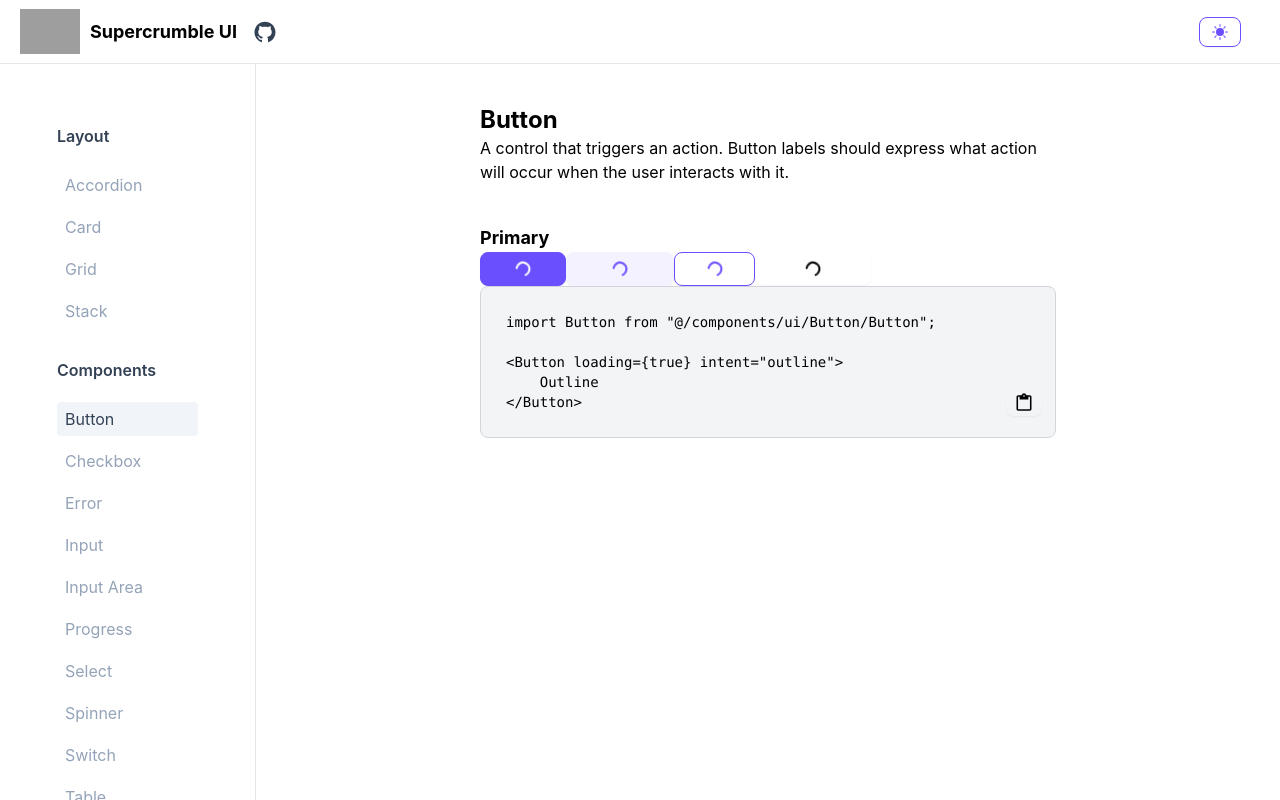
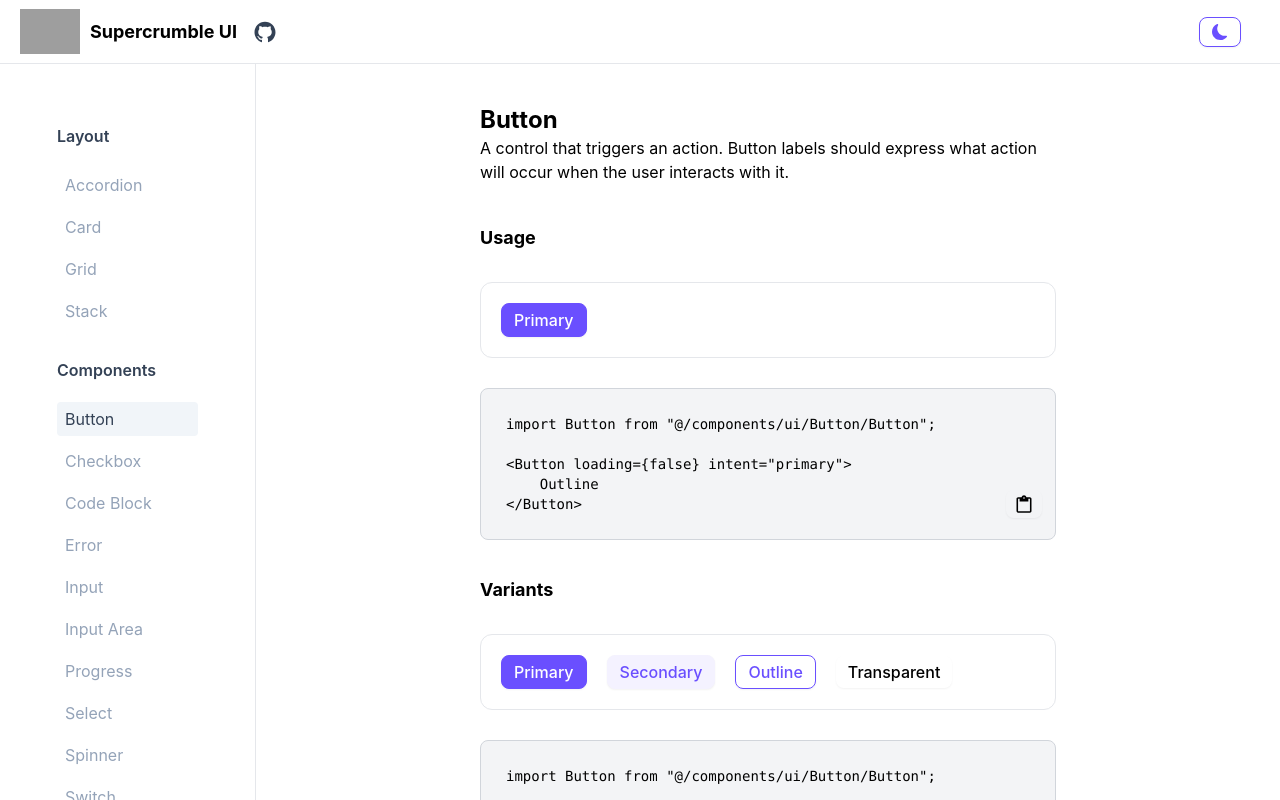
Before and after one commit to elijahnikov/ui, a Next.js app: page /button in a window 1280 px wide. Shown: the top 800 px of the page. Built offline with nearby package versions, Linux system fonts and the light colour scheme; grey boxes are pictures that could not be loaded; a web font is replaced by a local one.

Commit message:
populating button page, various fixes around layout and colouring

```diff
--- a/src/components/common/ComponentsBar/ComponentsBar.tsx
+++ b/src/components/common/ComponentsBar/ComponentsBar.tsx
@@ -15,8 +15,8 @@ const ComponentsBar = () => {
     }, []);
 
     return (
-        <div className="hidden md:flex dark:border-gray-800 border-r-[1px] min-w-[20%] w-[20%] dark:bg-black bg-white mx-auto justify-center align-center flex p-[10px] float-left h-[100vh]">
-            <div className="mt-[40px] w-[60%]">
+        <div className="hidden md:flex mt-[00px] dark:border-gray-800 border-r-[1px] h-[100vh] min-w-[20%] w-[20%] dark:bg-black bg-white  mx-auto justify-center align-center flex p-[10px] float-left">
+            <div className="mt-[40px] w-[60%] ">
                 <div className="mt-[10px]">
                     {componentMap.map(
                         (componentSection: ComponentSectionMapType) => (
--- a/src/components/common/ContentBar/ContentBar.tsx
+++ b/src/components/common/ContentBar/ContentBar.tsx
@@ -4,7 +4,7 @@ interface ContentBarProps {
 
 const ContentBar = ({ children }: ContentBarProps) => {
     return (
-        <div className="dark:bg-black w-[100%] min-w-[100%] md:min-w-[80%] md:w-[80%] flex mx-auto p-[20px] justify-center h-[100vh]">
+        <div className="dark:bg-black w-[100%] min-w-[100%] overflow-y-auto max-h-[2000px] md:min-w-[80%] md:w-[80%] flex mx-auto p-[20px] justify-center min-h-[100vh]">
             <div className="w-[45vw] mt-[20px] dark:text-white text-black">
                 {children}
             </div>
--- a/src/components/common/DarkModeSwitch/DarkModeSwitch.tsx
+++ b/src/components/common/DarkModeSwitch/DarkModeSwitch.tsx
@@ -1,22 +1,28 @@
 import Button from "@/components/ui/Button/Button";
 import { useTheme } from "next-themes";
-import { BsFillSunFill } from "react-icons/bs";
+import { useEffect, useState } from "react";
+import { BsFillSunFill, BsMoon, BsMoonFill } from "react-icons/bs";
 import { MdDarkMode } from "react-icons/md";
 
 interface DarkModeSwitchProps {}
 
 const DarkModeSwitch = ({}: DarkModeSwitchProps) => {
     const { theme, setTheme } = useTheme();
+    const [isDark, setIsDark] = useState<boolean>(theme === "dark");
+    useEffect(() => {
+        setIsDark(theme === "dark");
+    }, [theme]);
+
     return (
         <Button
             loading={false}
-            intent={theme === "light" ? "primary" : "outline"}
+            intent={theme === "light" ? "secondary" : "outline"}
             className="p-2 rounded-md"
             onClick={() => {
                 setTheme(theme === "light" ? "dark" : "light");
             }}
         >
-            {theme === "light" ? <MdDarkMode /> : <BsFillSunFill />}
+            {!isDark ? <BsMoonFill /> : <BsFillSunFill />}
         </Button>
     );
 };
--- a/src/components/common/Layout/Layout.tsx
+++ b/src/components/common/Layout/Layout.tsx
@@ -12,13 +12,13 @@ interface LayoutProps {
 
 const Layout = ({ children, title }: LayoutProps) => {
     return (
-        <div className="h-[100%] min-h-[100%]">
+        <div className="h-[100%]">
             <Head>
                 <title>{title}</title>
             </Head>
-            <div className="mx-auto ">
+            <div className="mx-auto">
                 <NavBar />
-                <div className="absolute block w-full top-[8vh]">
+                <div className="absolute w-full top-[8vh]">
                     <ComponentsBar />
                     <ContentBar>{children}</ContentBar>
                 </div>
--- /dev/null
+++ b/src/maps/componentCode/buttonCode.ts
@@ -0,0 +1,24 @@
+export const buttonCode = {
+    primary: `import Button from "@/components/ui/Button/Button";
+
+<Button loading={false} intent="primary">
+    Outline
+</Button>`,
+    variants: `import Button from "@/components/ui/Button/Button";
+
+<Button loading={false} intent="primary">
+    Outline
+</Button>
+
+<Button loading={false} intent="secondary">
+    Secondary
+</Button>
+
+<Button loading={true} intent="outline">
+    Outline
+</Button>
+
+<Button loading={true} intent="transparent">
+    Transparent
+</Button>`,
+};
--- a/src/maps/componentMap.ts
+++ b/src/maps/componentMap.ts
@@ -135,6 +135,13 @@ export const componentMap: ComponentSectionMapType[] = [
                 href: "/error",
                 disabled: true,
             },
+            {
+                id: 16,
+                title: "Code Block",
+                value: "codeBlock",
+                href: "/codeBlock",
+                disabled: true,
+            },
         ],
     },
 ];
--- a/src/pages/button.tsx
+++ b/src/pages/button.tsx
@@ -2,46 +2,55 @@ import CodeBlock from "@/components/common/CodeBlock/CodeBlock";
 import Layout from "@/components/common/Layout/Layout";
 import PageHeader from "@/components/common/PageHeader/PageHeader";
 import Button from "@/components/ui/Button/Button";
-import Input from "@/components/ui/Input/Input";
+import { buttonCode } from "@/maps/componentCode/buttonCode";
 interface buttonProps {}
 
-const buttonCode = `import Button from "@/components/ui/Button/Button";
+// const buttonCode = `import Button from "@/components/ui/Button/Button";
 
-<Button loading={true} intent="outline">
-    Outline
-</Button>`;
+// <Button loading={true} intent="primary">
+//     Outline
+// </Button>`;
 
 const button = ({}: buttonProps) => {
     return (
         <Layout title="Button - Supercrumble UI">
+            <div className="mb-[40px]">
+                <PageHeader
+                    title="Button"
+                    description={`A control that triggers an action. Button labels should
+					express what action will occur when the user interacts with
+					it.`}
+                />
+            </div>
             <div>
-                <h3>Button</h3>
-                <p>
-                    A control that triggers an action. Button labels should
-                    express what action will occur when the user interacts with
-                    it.
-                </p>
-            </div>
-            <div className="h-[40px]" />
-            <div>
-                <h4>Primary</h4>
-                <Button loading={true} intent="primary">
+                <h4 className="mb-[30px]">Usage</h4>
+                {/* PRIMARY BUTTON */}
+                <div className="mb-[30px] border-[1px] p-5 dark:border-slate-700 rounded-xl">
+                    <Button loading={false} intent="primary">
                         Primary
                     </Button>
-                <Button loading={true} intent="secondary">
+                </div>
+                <CodeBlock code={buttonCode.primary} />
+            </div>
+
+            <div className="mt-[30px]">
+                <h4 className="mb-[30px]">Variants</h4>
+                <div className="border-[1px] mb-[30px] p-5 rounded-xl dark:border-slate-700 space-x-5">
+                    <Button loading={false} intent={"primary"}>
+                        Primary
+                    </Button>
+                    <Button loading={false} intent={"secondary"}>
                         Secondary
                     </Button>
-                <Button loading={true} intent="outline">
+                    <Button loading={false} intent={"outline"}>
                         Outline
                     </Button>
-                <Button loading={true} intent="transparent">
+                    <Button loading={false} intent={"transparent"}>
                         Transparent
                     </Button>
                 </div>
-            {/* <div>
-				<Input />
-			</div> */}
-            <CodeBlock code={buttonCode} />
+                <CodeBlock code={buttonCode.variants} />
+            </div>
         </Layout>
     );
 };
--- a/src/styles/globals.css
+++ b/src/styles/globals.css
@@ -47,7 +47,7 @@
 
     body,
     .p {
-		@apply font-primary text-sm md:text-base;
+        @apply font-primary text-sm md:text-base dark:bg-black bg-white;
     }
 
     .layout {
```
Lines whose indentation alone changed are shown as unchanged.
